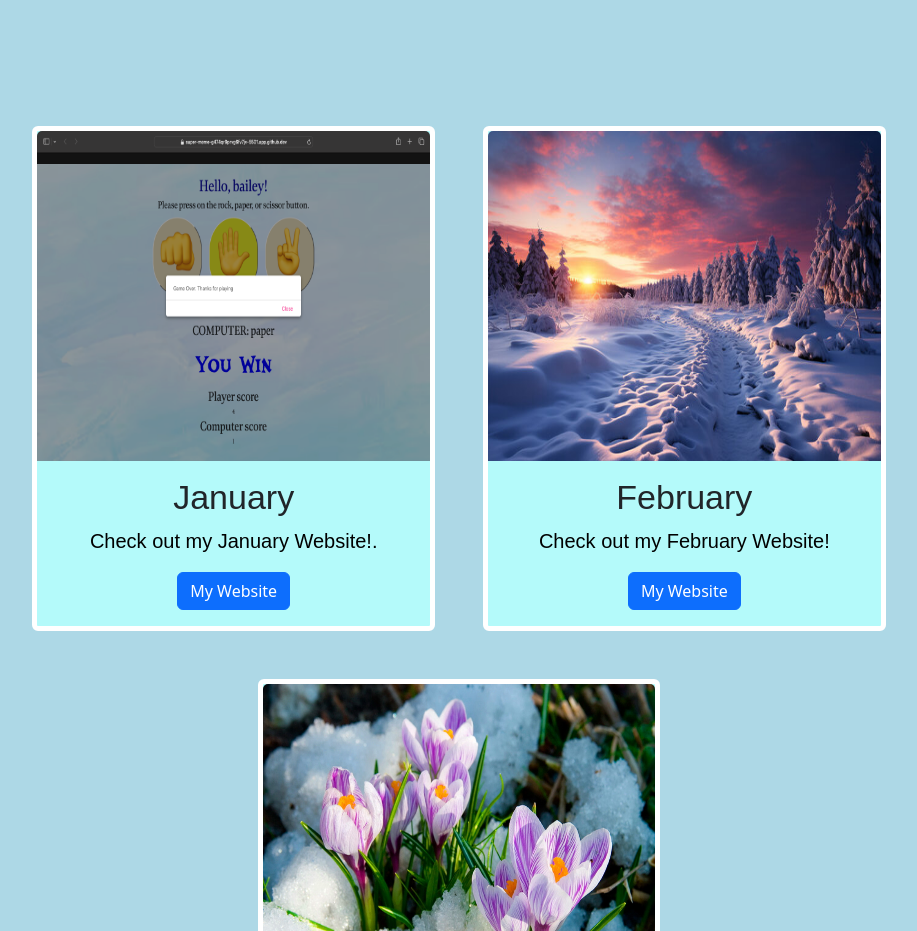
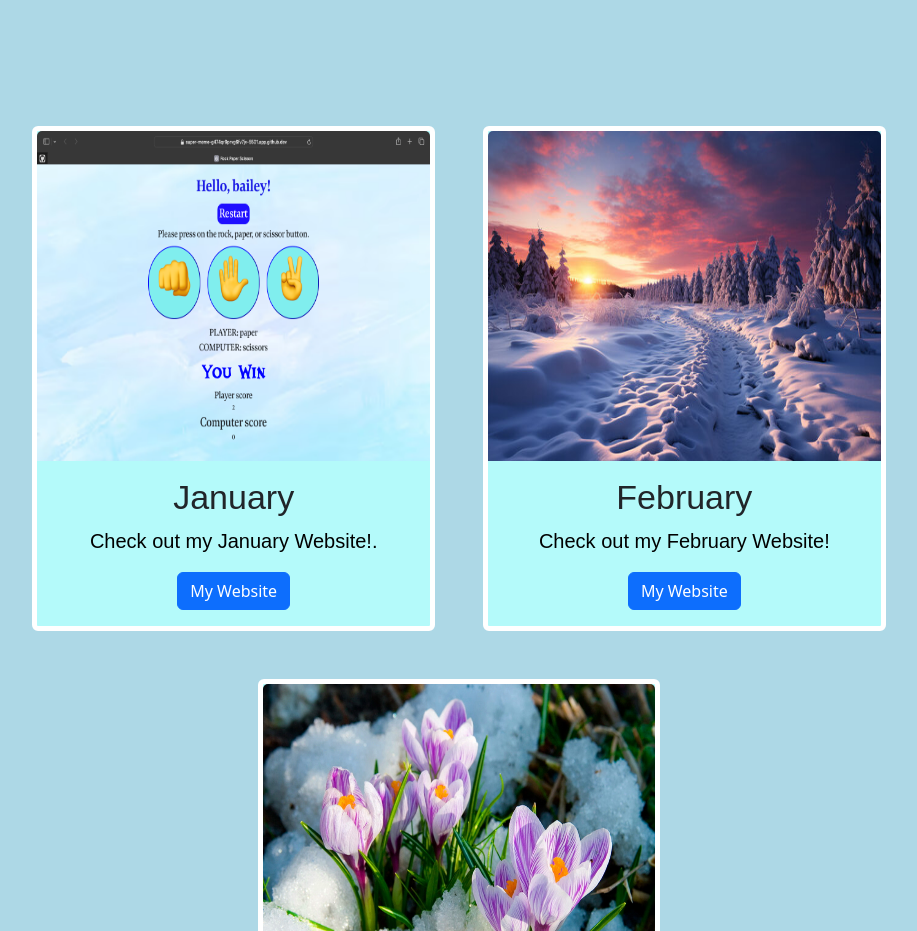
Before and after one commit to baileyadler/MonthlyWebsiteGallery, a plain HTML site: page index.html in a window 1280 px wide. Shown: the part 1527-2458 px from the top of the page, without its empty margins (181-1098 px from the left). Drawn offline with nearby package versions, Linux system fonts and the light colour scheme; a web font is replaced by a local one.

Commit message:
added new january

```diff
--- a/index.html
+++ b/index.html
@@ -149,7 +149,7 @@
         <div class="col-12 col-sm-6 col-md-4 p-3 m-2">
           <div class="card border border-white border border-5">
             <img
-              src="jan.png"
+              src="newjan.png"
               class="card-img-top img-fluid"
               alt="..."
             />
```
Also changed, not shown: newjan.png (added).
